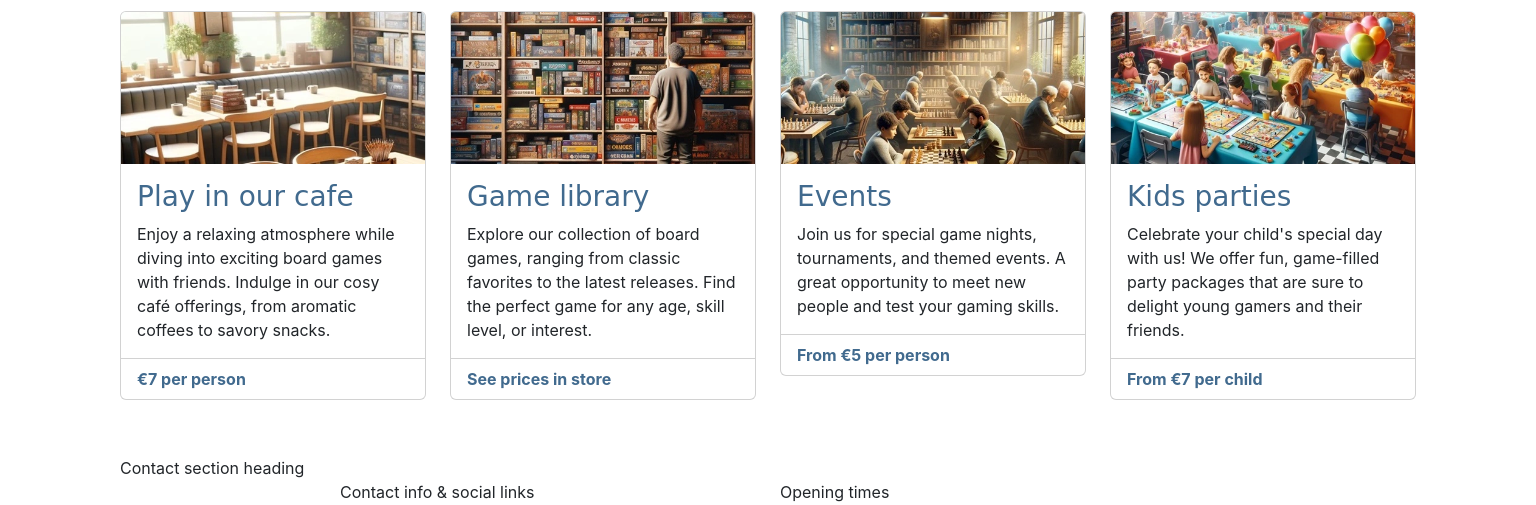
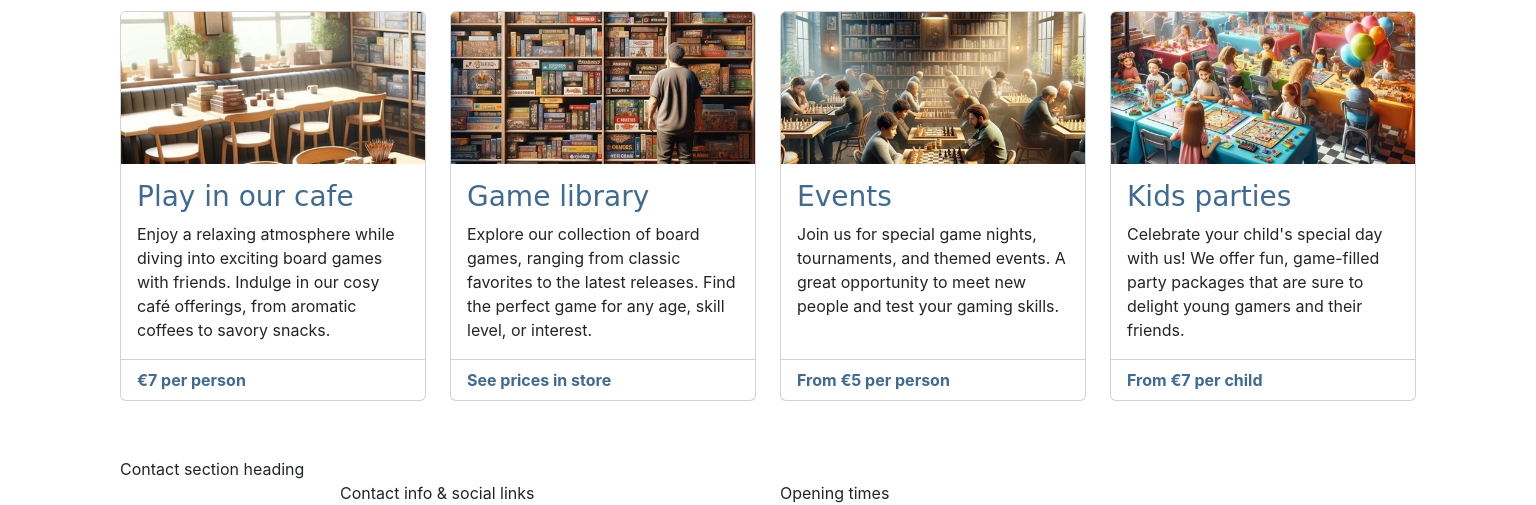
Before and after one commit to Ellis8462/boardwalk-games, a plain HTML site: page index.html in a window 1536 px wide. Shown: the part 600-1105 px from the top of the page. Drawn offline with nearby package versions, Linux system fonts and the light colour scheme; a web font is replaced by a local one.

Commit message:
Finish styling the services section

```diff
--- a/assets/css/style.css
+++ b/assets/css/style.css
@@ -87,3 +87,49 @@ h2 {
     border: 2px solid white;
     background-color: lightgray;
 } */
+
+
+
+
+/* Medium queries */
+
+/* Medium devices (tablets, 768px and up) */
+@media screen and (min-width: 768px) {
+    /* Make all services cards the same height for consistency */
+    #services .card-body {
+
+        min-height: 191px;
+    }
+}
+
+/* Large devices (small laptops, 992px and up) */
+@media screen and (min-width: 992px) {
+    /* Make all services cards the same height for consistency */
+    #services .card-body {
+
+        min-height: auto;
+    }
+}
+
+
+/* Extra large devices (laptops & desktops, 1200px and up) */
+@media screen and (min-width: 1200px) {
+    /* Make all services cards the same height for consistency */
+    #services .card-body {
+
+        min-height: 220px;
+    }
+}
+
+
+
+
+
+/* xxl devices (laptops & desktops, 1200px and up) */
+@media screen and (min-width: 1400px) {
+    /* Make all services cards the same height for consistency */
+    #services .card-body {
+
+        min-height: 195px;
+    }
+}
```
